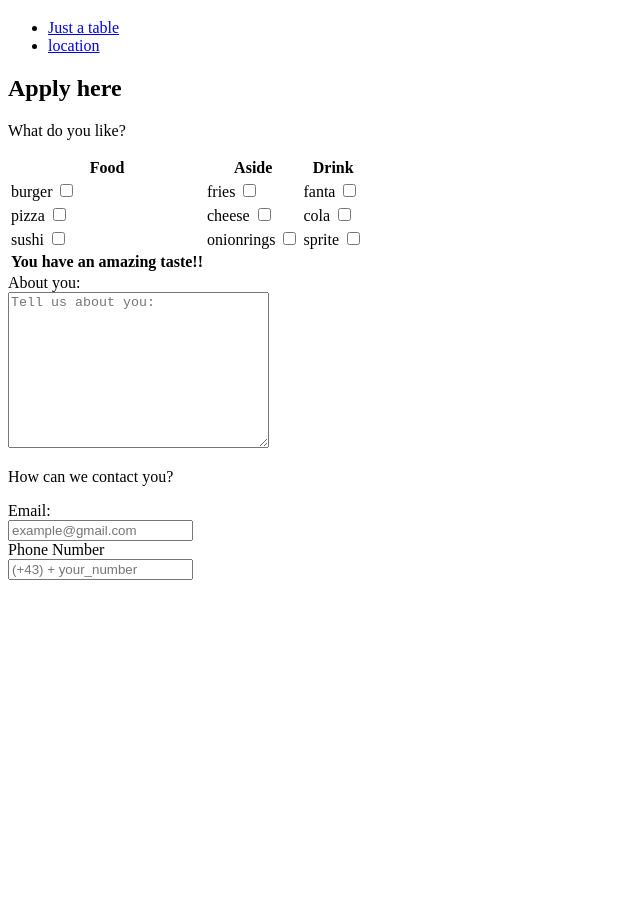
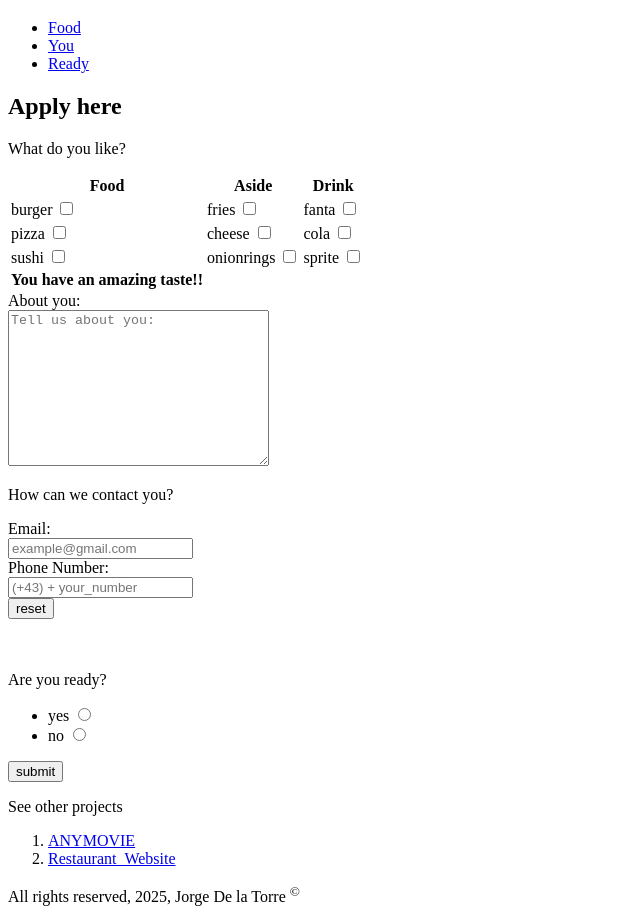
Before and after one commit to T0K3NZ34/CF_School, a plain HTML site: page HTML/Forms_Iframes_Meta_Tables_expl/Application_html/application.html in a window 1280 px wide. Shown: the part 61-983 px from the top of the page, without its empty margins (0-640 px from the left). Before the commit the page ends 800 px from the top, so only its background shows below. Drawn offline with Linux system fonts and the light colour scheme.

Commit message:
application.html file has been finished

```diff
--- a/HTML/Forms_Iframes_Meta_Tables_expl/Application_html/application.html
+++ b/HTML/Forms_Iframes_Meta_Tables_expl/Application_html/application.html
@@ -13,22 +13,18 @@
       <nav>
         <ul>
           <li>
-            <a
-              href="/HTML/Forms_Iframes_Meta_Tables_expl/Application_html/just_a_table.html"
-              >Just a table</a
-            >
+            <a href="#Food">Food</a>
           </li>
           <li>
-            <a
-              href="/HTML/Forms_Iframes_Meta_Tables_expl/Application_html/location.html"
-              >location</a
-            >
+            <a href="#You">You</a>
           </li>
+          <li><a href="#Ready">Ready</a></li>
         </ul>
       </nav>
     </header>
     <main>
       <h2>Apply here</h2>
+      <section id="Food">
         <p>What do you like?</p>
         <table>
           <thead>
@@ -43,15 +39,30 @@
               <tr>
                 <td>
                   <label for="burger">burger</label>
-                <input type="checkbox" name="Food" id="burger" value="burger" />
+                  <input
+                    type="checkbox"
+                    name="Food"
+                    id="burger"
+                    value="burger"
+                  />
                 </td>
                 <td>
                   <label for="fries">fries</label>
-                <input type="checkbox" name="Aside" id="fries" value="fries" />
+                  <input
+                    type="checkbox"
+                    name="Aside"
+                    id="fries"
+                    value="fries"
+                  />
                 </td>
                 <td>
                   <label for="fanta">fanta</label>
-                <input type="checkbox" name="Drink" id="fanta" value="burger" />
+                  <input
+                    type="checkbox"
+                    name="Drink"
+                    id="fanta"
+                    value="burger"
+                  />
                 </td>
               </tr>
               <tr>
@@ -101,12 +112,13 @@
             <tfoot>
               <th>You have an amazing taste!!</th>
             </tfoot>
-
           </form>
         </table>
+      </section>
+      <section id="You">
         <form>
           <label for="about_you">About you:</label>
-        <br>
+          <br />
           <textarea
             name="about you"
             id="about_you"
@@ -126,18 +138,53 @@
             placeholder="example@gmail.com"
           />
           <br />
-          <label for="phone_number">Phone Number</label>
+
+          <label for="phone_number">Phone Number:</label>
           <br />
           <input
-            type="number"
+            type="tel"
             name="phone_number"
             id="phone_number"
             placeholder="(+43) + your_number"
           />
+          <br />
+          <button type="reset">reset</button>
         </form>
-      <h2></h2>
-      <form></form>
+      </section>
+      <br />
+      <br />
+      <section id="Ready">
+        <p>Are you ready?</p>
+        <ul>
+          <li>
+            <label for="yes">yes</label>
+            <input type="radio" name="Answer" id="yes" required />
+          </li>
+          <li>
+            <label for="no">no</label>
+            <input type="radio" name="Answer" id="no" />
+          </li>
+        </ul>
+      </section>
+      <button type="submit">submit</button>
     </main>
-    <footer></footer>
+    <aside>
+      <p>See other projects</p>
+      <ol>
+        <li>
+          <a href="/HTML/Exercise_1/Exercise_1_3_ADV/anymovie_index.html"
+            >ANYMOVIE</a
+          >
+        </li>
+        <li>
+          <a href="/HTML/Elements_expl/Restaurant_Website/index.html"
+            >Restaurant_Website</a
+          >
+        </li>
+      </ol>
+    </aside>
+    <footer>
+      <p>All rights reserved, 2025, Jorge De la Torre <sup>&copy;</sup></p>
+    </footer>
   </body>
 </html>
```
Lines whose indentation alone changed are shown as unchanged.
